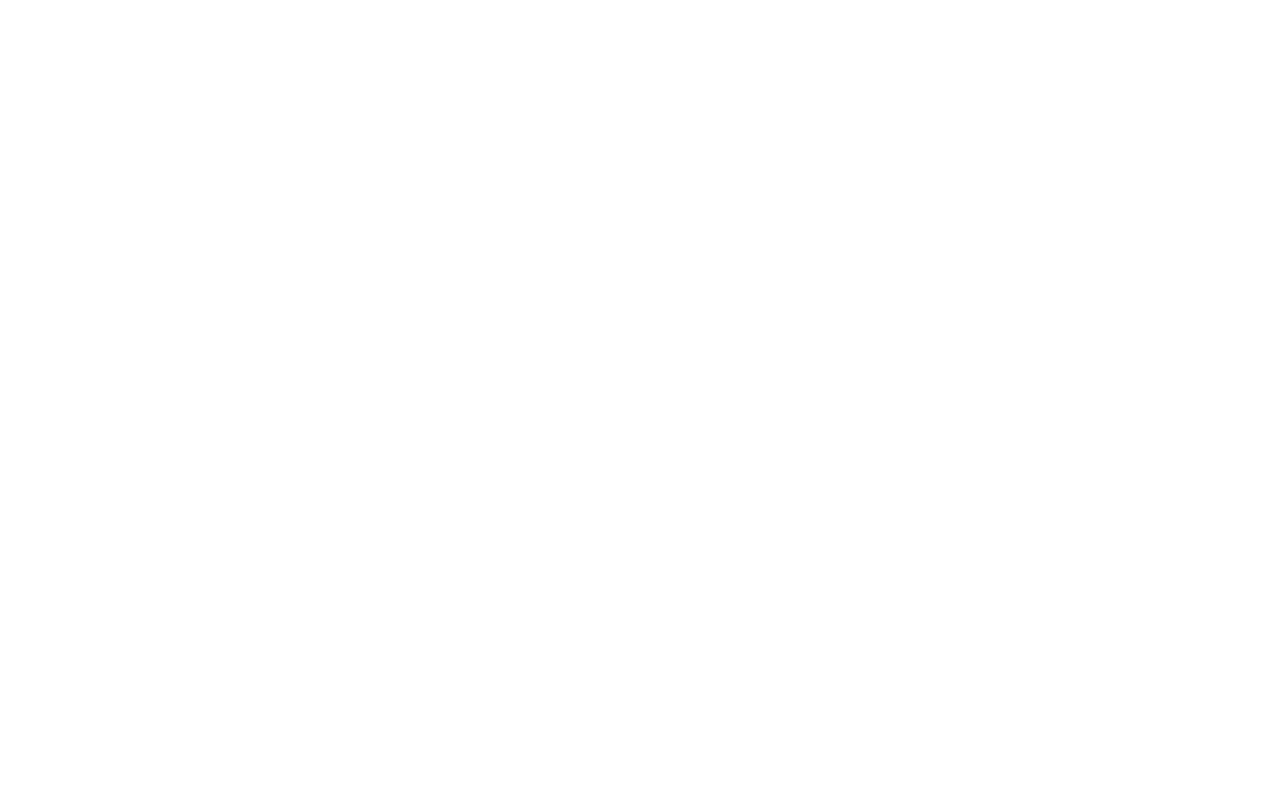
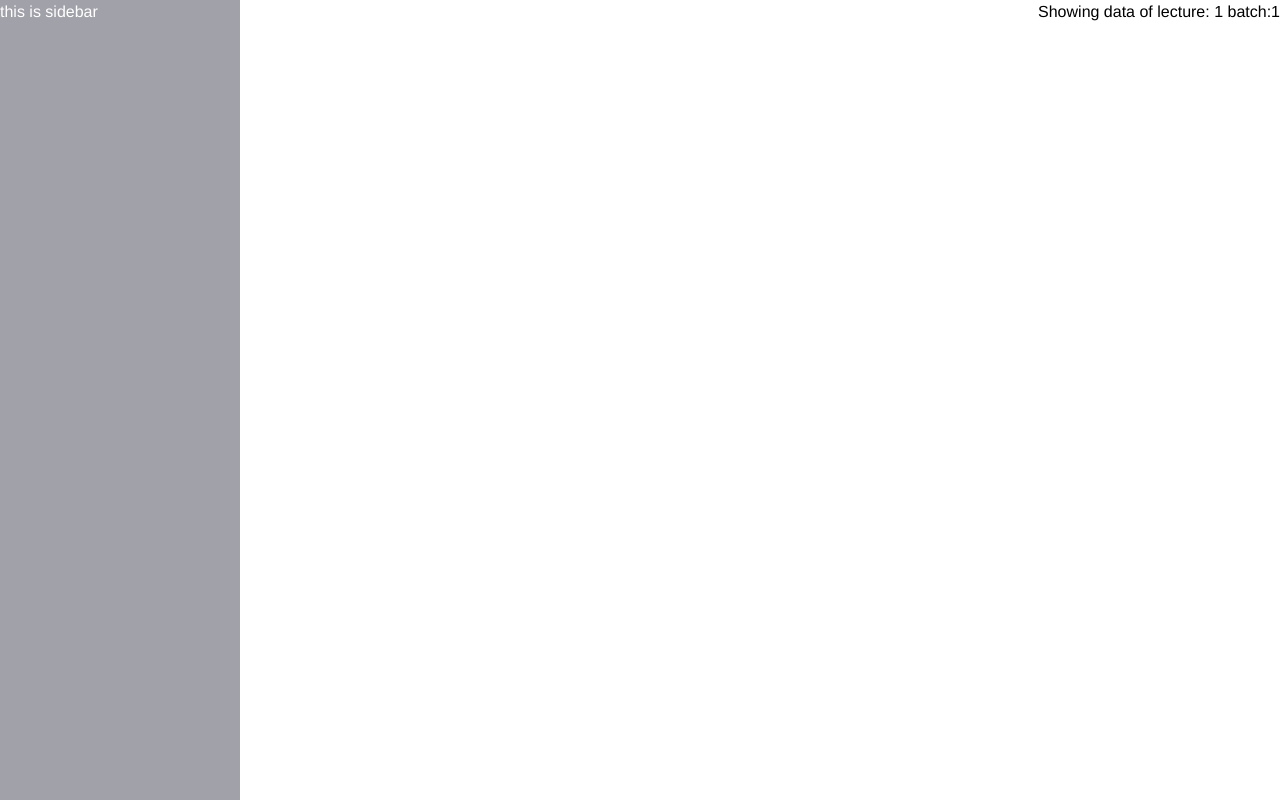
Before and after one commit to Abhishekvihan/codeyogi, a React (Create React App) app: page /batch/1/lecture/1 in a window 1280 px wide. Built offline with nearby package versions, Linux system fonts and the light colour scheme.

Commit message:
deployement

```diff
--- a/src/App.tsx
+++ b/src/App.tsx
@@ -1,9 +1,8 @@
 import React from 'react';
 import { BrowserRouter, Redirect, Route, Switch } from 'react-router-dom';
-import DashboardPage from './pages/Dashboard.page';
-import LoginPage from './pages/Login.page';
-import RecordingsPage from './pages/Recording.page';
-import SignupPage from './pages/Signup.page';
+import Authpage from './pages/Auth.page';
+import AppContainer from './pages/AppContainer.page';
+import NotFound from './pages/NotFound.page';
 
 function App() {
   return (
@@ -13,20 +12,22 @@ function App() {
           <Redirect to="/login"></Redirect>
         </Route>
 
-        <Route path="/login">
-          <LoginPage></LoginPage>
+        <Route path={['/login', '/signup']}>
+          <Authpage></Authpage>
         </Route>
 
-        <Route path="/signup">
-          <SignupPage></SignupPage>
+        <Route
+          path={[
+            '/recordings',
+            '/dashboard',
+            '/batch/:batchNumber/lecture/:lectureNumber',
+          ]}
+        >
+          <AppContainer></AppContainer>
         </Route>
 
-        <Route path="/dashboard">
-          <DashboardPage></DashboardPage>
-        </Route>
-
-        <Route path="/recordings">
-          <RecordingsPage></RecordingsPage>
+        <Route>
+          <NotFound></NotFound>
         </Route>
       </Switch>
     </BrowserRouter>
--- /dev/null
+++ b/src/components/AutoHero.tsx
@@ -0,0 +1,17 @@
+import { useEffect } from 'react';
+import { FC, memo } from 'react';
+
+interface Props {}
+
+const Login: FC<Props> = (props) => {
+  useEffect(() => {
+    console.log('renderin for the first time');
+  }, []);
+  return (
+    <div className="w-1/2 h-screen text-white bg-black">LOgo will go here</div>
+  );
+};
+
+Login.defaultProps = {};
+
+export default memo(Login);
--- /dev/null
+++ b/src/components/Sidebar.tsx
@@ -0,0 +1,13 @@
+import { FC, memo } from 'react';
+
+interface Props {}
+
+const Sidebar: FC<Props> = (props) => {
+  return (
+    <div className="h-screen text-white bg-gray-400 w-60">this is sidebar</div>
+  );
+};
+
+Sidebar.defaultProps = {};
+
+export default memo(Sidebar);
--- /dev/null
+++ b/src/pages/AppContainer.page.tsx
@@ -0,0 +1,34 @@
+import { FC, memo } from 'react';
+import { Route, Switch } from 'react-router-dom';
+import DashboardPage from './Dashboard.page';
+import RecordingsPage from './Recording.page';
+import Sidebar from '../components/Sidebar';
+import Lecture from './Lecture.page';
+
+interface Props {}
+
+const AppContainer: FC<Props> = (props) => {
+  return (
+    <div className="flex flex-row justify-between">
+      <Sidebar></Sidebar>
+
+      <Switch>
+        <Route path="/dashboard">
+          <DashboardPage></DashboardPage>
+        </Route>
+
+        <Route path="/recordings">
+          <RecordingsPage></RecordingsPage>
+        </Route>
+
+        <Route path="/batch/:batchNumber/lecture/:lectureNumber">
+          <Lecture></Lecture>
+        </Route>
+      </Switch>
+    </div>
+  );
+};
+
+AppContainer.defaultProps = {};
+
+export default memo(AppContainer);
--- /dev/null
+++ b/src/pages/Auth.page.tsx
@@ -0,0 +1,28 @@
+import { FC, memo } from 'react';
+import { Route, Switch } from 'react-router-dom';
+import AuthHero from '../components/AutoHero';
+import LoginPage from './Login.page';
+import SignupPage from './Signup.page';
+
+interface Props {}
+
+const Auth: FC<Props> = (props) => {
+  return (
+    <div className="flex flex-row justify-between">
+      <Switch>
+        <Route path="/login">
+          <LoginPage></LoginPage>
+        </Route>
+
+        <Route path="/signup">
+          <SignupPage></SignupPage>
+        </Route>
+      </Switch>
+      <AuthHero></AuthHero>
+    </div>
+  );
+};
+
+Auth.defaultProps = {};
+
+export default memo(Auth);
--- a/src/pages/Dashboard.page.tsx
+++ b/src/pages/Dashboard.page.tsx
@@ -5,11 +5,13 @@ interface Props {}
 
 const Dashboard: FC<Props> = (props) => {
   return (
-    <div>
-      This is Dashboard page.
-      <Link to="/recordings">
-        <span className="text-blue-500"> go to Recordings </span>
-      </Link>
+    <div className="flex flex-row justify-between">
+      <div>
+        This is Dashboard page.
+        <Link to="/recordings">
+          <span className="text-blue-500"> go to Recordings </span>
+        </Link>
+      </div>
     </div>
   );
 };
--- /dev/null
+++ b/src/pages/Lecture.page.tsx
@@ -0,0 +1,17 @@
+import { FC, memo } from 'react';
+import { useParams } from 'react-router-dom';
+
+interface Props {}
+
+const Lecture: FC<Props> = (props) => {
+  const { lectureNumber, batchNumber } = useParams<any>();
+
+  return (
+    <div>
+      Showing data of lecture: {lectureNumber} batch:{batchNumber}
+    </div>
+  );
+};
+
+Lecture.defaultProps = {};
+export default memo(Lecture);
--- a/src/pages/Login.page.tsx
+++ b/src/pages/Login.page.tsx
@@ -5,11 +5,13 @@ interface Props {}
 
 const Login: FC<Props> = (props) => {
   return (
-    <div>
-      This is login page. Don't have an account{' '}
-      <Link to="/signup">
-        <span className="text-blue-500">click here</span>
-      </Link>
+    <div className="flex flex-row justify-between">
+      <div>
+        This is login page. Don't have an account{' '}
+        <Link to="/signup">
+          <span className="text-blue-500">click here</span>
+        </Link>
+      </div>
     </div>
   );
 };
--- /dev/null
+++ b/src/pages/NotFound.page.tsx
@@ -0,0 +1,13 @@
+import { FC, memo } from 'react';
+
+interface Props {}
+
+const NotFound: FC<Props> = (props) => {
+  return (
+    <div className="w-screen h-screen bg-red-300">sorry the page not found</div>
+  );
+};
+
+NotFound.defaultProps = {};
+
+export default memo(NotFound);
--- a/src/pages/Recording.page.tsx
+++ b/src/pages/Recording.page.tsx
@@ -1,9 +1,20 @@
 import { FC, memo } from 'react';
+import { Link } from 'react-router-dom';
 
 interface Props {}
 
 const Recordings: FC<Props> = (props) => {
-  return <div>This is Recordings page.</div>;
+  return (
+    <div>
+      This is Recordings page.
+      <Link
+        className="text-blue-500"
+        to="/batch/:batchNumber/lecture/:lectureNumber"
+      >
+        Go to lecture page
+      </Link>
+    </div>
+  );
 };
 
 Recordings.defaultProps = {};
--- a/src/pages/Signup.page.tsx
+++ b/src/pages/Signup.page.tsx
@@ -5,6 +5,7 @@ interface Props {}
 
 const Signup: FC<Props> = (props) => {
   return (
+    <div className="flex flex-row justify-between">
       <div>
         This is SignUp page Already have an account
         <Link to="/login">
@@ -15,6 +16,7 @@ const Signup: FC<Props> = (props) => {
           <span className="text-blue-500"> go to dashboard </span>
         </Link>
       </div>
+    </div>
   );
 };
 
```
Lines whose indentation alone changed are shown as unchanged.
